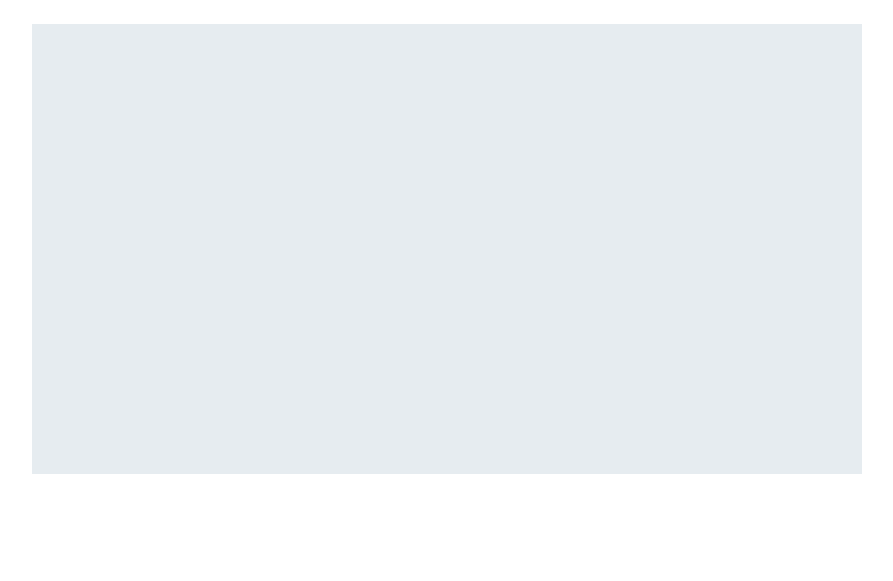
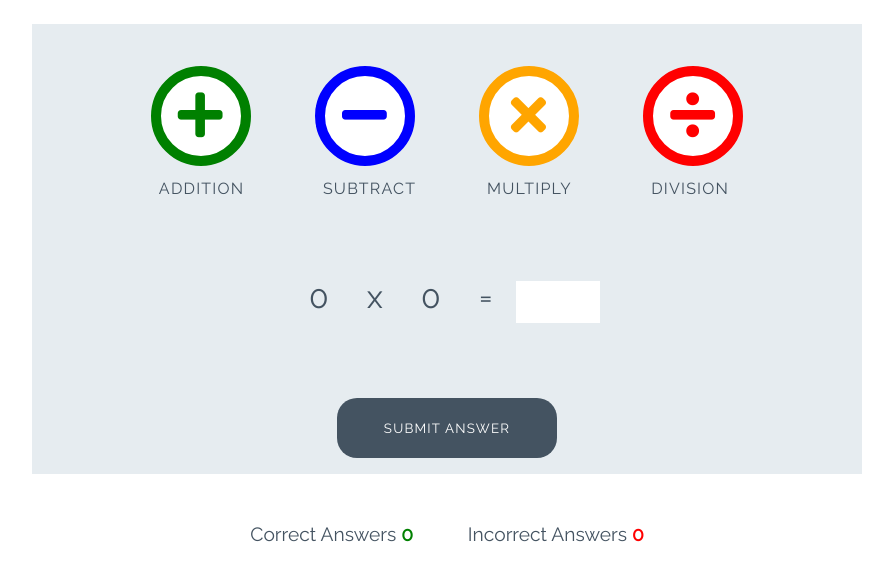
Before and after one commit to Soro82/love-maths, a plain HTML site: page index.html in a window 1280 px wide. Shown: the part 79-660 px from the top of the page, without its empty margins (193-1086 px from the left). Drawn offline with Linux system fonts and the light colour scheme.

Commit message:
add buttons to game area

```diff
--- a/index.html
+++ b/index.html
@@ -2,29 +2,50 @@
 <html lang="en">
 <head>
     <meta charset="UTF-8">
-    <meta http-equiv="X-UA-Compatible" content="IE=edge">
     <meta name="viewport" content="width=device-width, initial-scale=1.0">
-    <!-- Font Awesome links -->
+    <!-- font awesome and google fonts -->
     <link rel="stylesheet" href="https://use.fontawesome.com/releases/v5.7.2/css/all.css"
-        integrity="sha384-fnmOCqbTlWIlj8LyTjo7mOUStjsKC4pOpQbqyi7RrhN7udi9RwhKkMHpvLbHG9Sr" crossorigin="anonymous">
+    integrity="sha384-fnmOCqbTlWIlj8LyTjo7mOUStjsKC4pOpQbqyi7RrhN7udi9RwhKkMHpvLbHG9Sr" crossorigin="anonymous">
     <link href="https://fonts.googleapis.com/css?family=Raleway%7CRighteous" rel="stylesheet">
 
-    <link rel="stylesheet" href="assets/css/style.css">
-    <title>Document</title>
+    <link rel="stylesheet" href="assets\css\style.css">
+    <title>Love Maths</title>
 </head>
 <body>
     <h1 class="heading">
-        <img class="logo" src="assets/images/logo.png" alt="logo"> Love Maths
+        <img class="logo" src="assets\images\logo.png" alt="logo"> Love Maths
     </h1>
 
     <div class="game-area">
-
+        <div class="controls-area">
+            <button data-type="addition" class="btn btn--big btn--green">
+                <i class="fas fa-plus"></i>
+            </button>
+            <button data-type="subtract" class="btn btn--big btn--blue">
+                <i class="fas fa-minus"></i>
+            </button>
+            <button data-type="multiply" class="btn btn--big btn--orange">
+                <i class="fas fa-times"></i>
+            </button>
+            <button data-type="division" class="btn btn--big btn--red">
+                <i class="fas fa-divide"></i>
+            </button>
+        </div>
+        <div class="question-area">
+            <span id="operand1">0</span>
+            <span id="operator">x</span>
+            <span id="operand2">0</span>
+            <span>=</span>
+            <p class="answer-message">Enter Answer</p>
+            <input id="answer-box" type="number">
+        </div>
+        <button data-type="submit" class="btn btn--gray">Submit Answer</button>
     </div>
 
     <div class="score-area">
-
+        <p class="scores">Correct Answers <span id="score">0</span> </p>
+        <p class="scores">Incorrect Answers <span id="incorrect">0</span> </p>
     </div>
-
-    <script src="assets/js/script.js"></script>
+    <script src="assets\js\script.js"></script>
 </body>
 </html>
```
